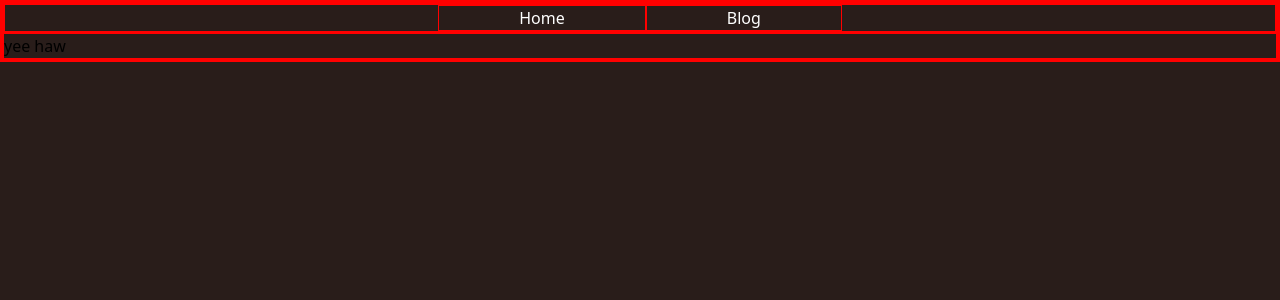
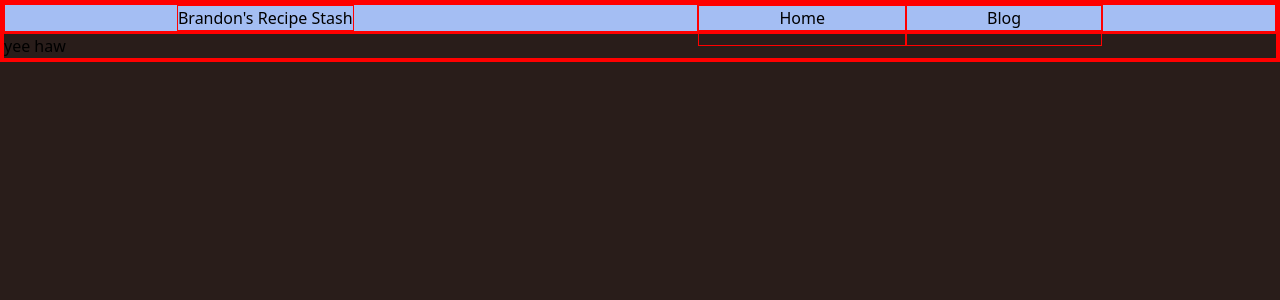
Before and after one commit to jamesaorson/birchwood-front-facing, a Vue app: page / in a window 1280 px wide. Shown: the top 300 px of the page. Built offline with nearby package versions, Linux system fonts and the light colour scheme.

Commit message:
Added CI

```diff
--- a/src/App.vue
+++ b/src/App.vue
@@ -6,8 +6,13 @@ import { RouterLink, RouterView } from 'vue-router'
   <header>
 
     <div class="navbar">
-      <RouterLink class="navbar-item" :to="'/'">Home</RouterLink>
-      <RouterLink class="navbar-item" :to="'/blog'">Blog</RouterLink>
+      <div class="name">
+        Brandon's Recipe Stash
+      </div>
+      <div class="nav-tabs">
+        <RouterLink class="navbar-item" :to="'/'">Home</RouterLink>
+        <RouterLink class="navbar-item" :to="'/blog'">Blog</RouterLink>
+      </div>
     </div>
   </header>
 
@@ -20,15 +25,17 @@ import { RouterLink, RouterView } from 'vue-router'
 }
 
 .navbar {
-  color: white;
+  background-color: #A4BEF3;
   display: flex;
   flex-direction: row;
-  justify-content: center;
+  justify-content: space-around;
 }
 
 .navbar-item {
   padding-left: 5em;
   padding-right: 5em;
+  padding-top: 1em;
+  padding-bottom: 1em;
 }
 
 </style>
```
